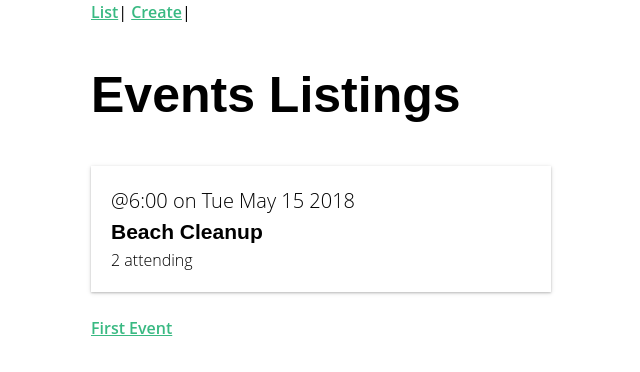
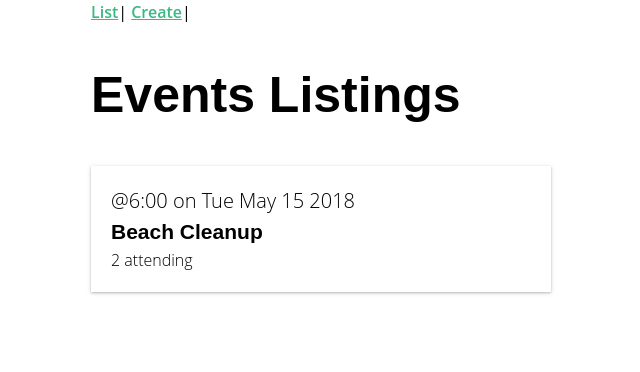
Before and after one commit to dlopez079/Real-World-Vue, a Vue app: page / in a window 1280 px wide. Shown: the top 372 px of the page, without its empty margins (319-959 px from the left). Built offline with nearby package versions, Linux system fonts and the light colour scheme.

Commit message:
Remove router-link from EventList.vue

```diff
--- a/src/views/EventList.vue
+++ b/src/views/EventList.vue
@@ -3,9 +3,6 @@
 	<div>
 		<h1>Events Listings</h1>
 		<EventCard></EventCard>
-		<p>
-			<router-link :to="{ name: 'event-show', params: { id: '1' } }">First Event</router-link>
-		</p>
 	</div>
 </template>
 
```
